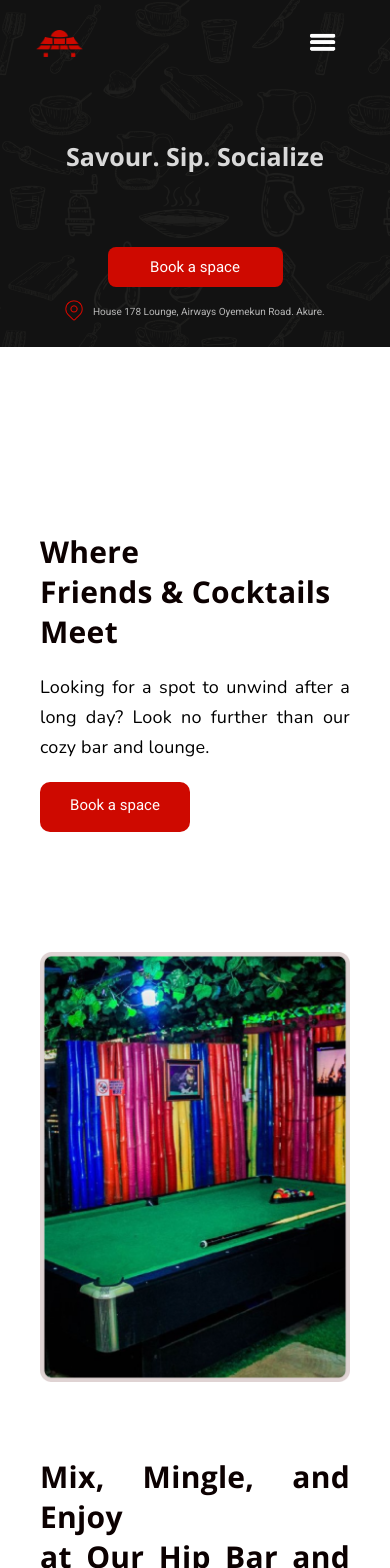
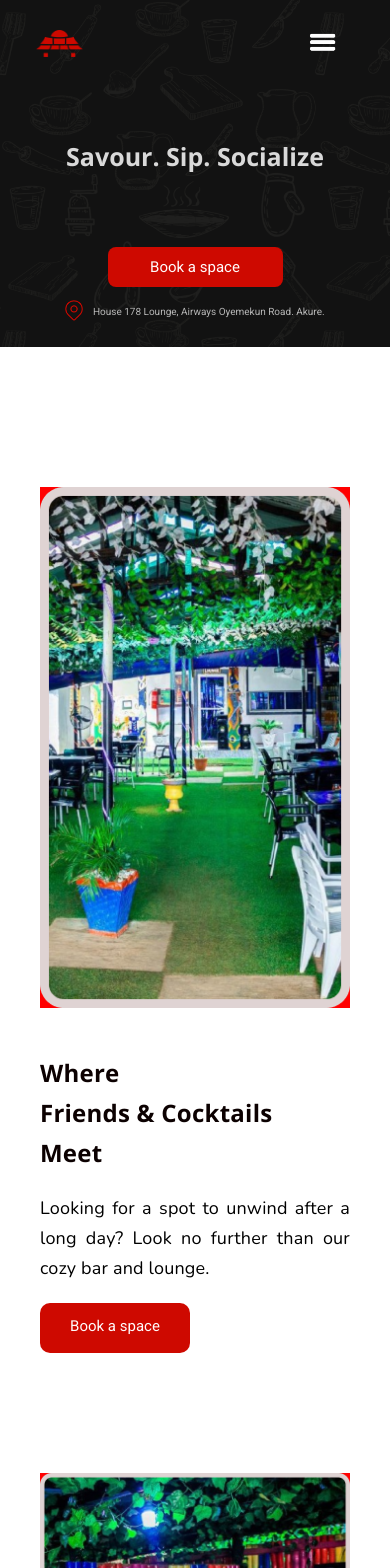
Before and after one commit to chisomisiekwene/house178, a React (Create React App) app: page / in a window 390 px wide. Shown: the top 1568 px of the page. Built offline with nearby package versions, Linux system fonts and the light colour scheme.

Commit message:
updated service nav style

```diff
--- a/src/components/services.jsx
+++ b/src/components/services.jsx
@@ -12,8 +12,8 @@ function Services(){
                     </div>
                 </div>
                 <div className="pictureContainer">
-                     <div className="first" style={{backgroundImage: `url("images/page1.png")`}}></div>
-                    <div className="second" style={{backgroundImage: `url("images/page 2.png")`}}></div>
+                     <div className="first"><img src="images/page1.png" alt="first-image" /></div>
+                    <div className="second"> <img src="images/page 2.png"/></div>
                 </div>
 
             </div>
--- a/src/styles/Home.css
+++ b/src/styles/Home.css
@@ -63,14 +63,15 @@
 
 
   .nav{
-    position: fixed;
+   position: fixed;
    text-align: left;
    top: 0;
    left: -100%;
-   width: 40%;
+   width: 50%;
    height: 100vh;
    transition: all 0.8s ease-in;
   }
+
   .nav.active{
     left: 0;
   }
--- a/src/styles/services.css
+++ b/src/styles/services.css
@@ -1,28 +1,4 @@
-/* .services {
-    background-color: #fff;
-    display: flex;
-    flex-direction: column;
-    align-items: center;
-    color: #000;
-    padding: 30px;
 
-}
-
-.meetings, .fun, .bar{
-    display: flex;
-    flex-direction: column-reverse;
-    align-items: center;
-    width: 100%;
-}
-
-.description {
-    width: 100%;
-    display: flex;
-    flex-direction: column;
-    gap: 20px;
-    padding-top: 45px;
-
-} */
     .services {
         background-color: #fff;
         display: flex;
@@ -97,8 +73,6 @@
 
     .first,
     .second {
-        background-repeat: no-repeat;
-        background-size: contain;
         width: 100%;
         height: 100%;
     }
@@ -107,9 +81,6 @@
         margin-top: -100px;
     }
 
-    .first{
-        background-position: right;
-    }
 
 
     /* for the second slide */
@@ -213,7 +184,7 @@
     }
 
     .description>h3 {
-        font-size: 30px;
+        font-size: 24px;
         line-height: 40px;
         letter-spacing: 0.01em;
     }
@@ -243,22 +214,29 @@
 
     .pictureContainer {
         width: 100%;
+        height: 50%;
+        display: flex;
+        flex-direction: column;
+    }
+
+    .second{
+        display: none;
+    }
+
+    .first{
+        width: 100%;
         height: 100%;
         background-color: red;
     }
 
-    .first{
-        display: none;
-    }
-
-    .second{
-        width: 1000%;
-        height: 100%;;
+    .first>img{
+        width: 100%;
     }
 
     .fun-pictureContainer,
     .bar-pictureContainer{
         width: 100%;
+        background-color: red;
     }
 
     .fun-first,
@@ -275,7 +253,7 @@
 
     .bar-description>h3,
     .fun>.description>h3 {
-        font-size: 30px;
+        font-size: 24px;
         line-height: 40px;
     }
 
```
